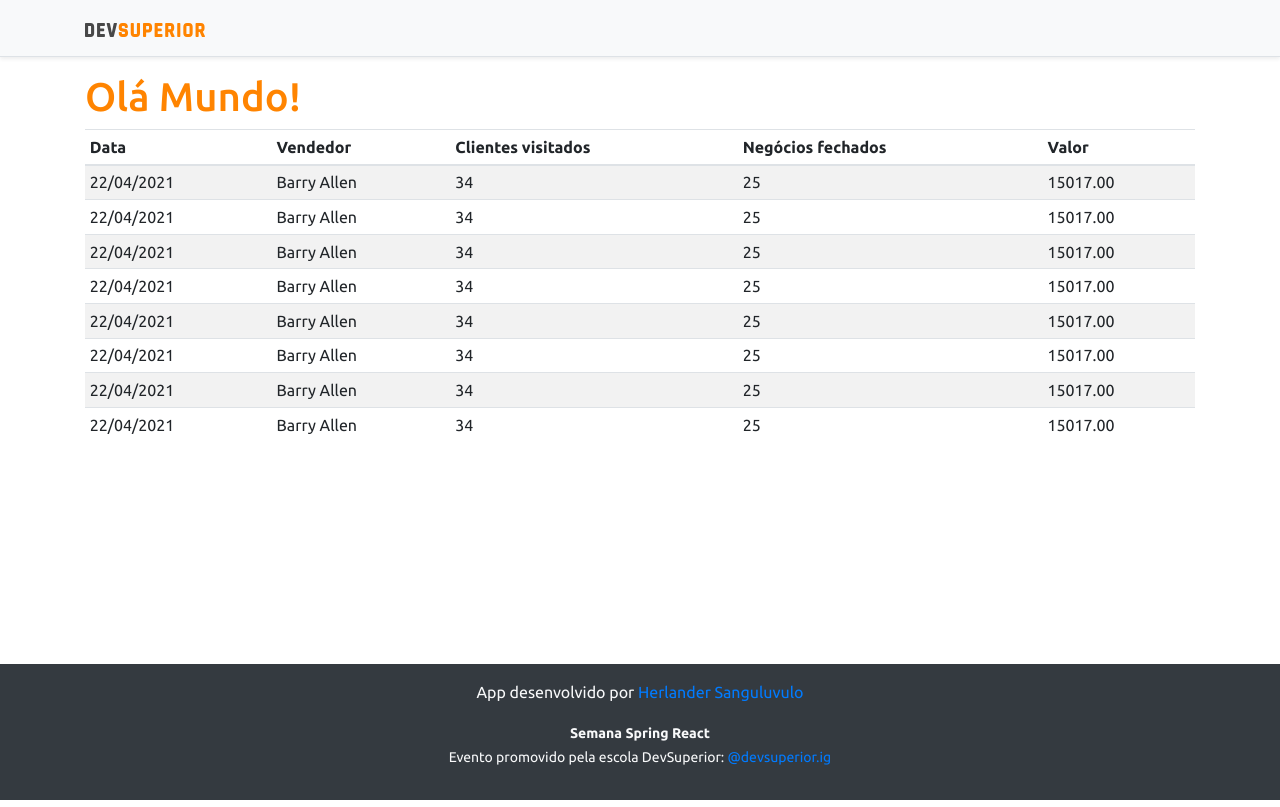
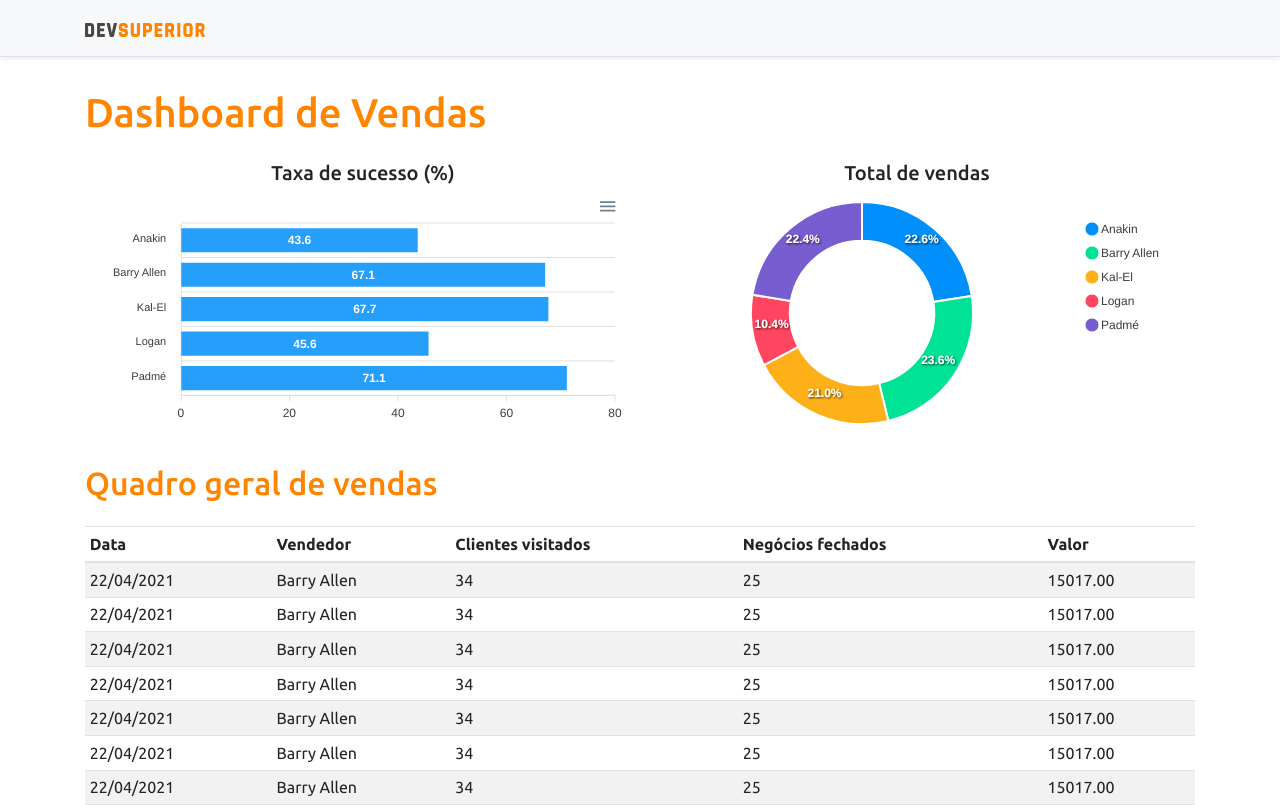
Before and after one commit to Herlander929/DevSuperiorReactSpring, a React (Create React App) app in the folder frontend/: page / in a window 1280 px wide. Shown: the top 807 px of the page. Built offline with nearby package versions, Linux system fonts and the light colour scheme.

Commit message:
Static Chart

```diff
--- a/frontend/package.json
+++ b/frontend/package.json
@@ -5,6 +5,7 @@
   "dependencies": {
     "3": "^2.1.0",
     "-": "0.0.1",
+    "@babel/core": "^7.14.0",
     "@testing-library/jest-dom": "^5.12.0",
     "@testing-library/react": "^11.2.6",
     "@testing-library/user-event": "^12.8.3",
@@ -12,10 +13,12 @@
     "@types/node": "^12.20.11",
     "@types/react": "^17.0.4",
     "@types/react-dom": "^17.0.3",
+    "apexcharts": "^3.26.1",
     "bootstrap": "^4.6.0",
     "jquery": "^1.9.1",
     "popper.js": "^1.16.1",
     "react": "^17.0.2",
+    "react-apexcharts": "^1.3.9",
     "react-dom": "^17.0.2",
     "react-scripts": "4.0.3",
     "typescript": "^4.2.4",
--- a/frontend/src/App.tsx
+++ b/frontend/src/App.tsx
@@ -1,13 +1,30 @@
 import NavBar from "components/NavBar";
 import Footer from "components/Footer";
 import DataTable from "components/DataTable";
-
+import BarChart from "components/BarChart";
+import DonutChart from "components/DonutChart";
 function App() {
   return (
     <>
     <NavBar/>
     <div className="container">
-      <h1 className = "text-primary" >Olá Mundo!</h1>
+      <h1 className = "text-primary py-3" >Dashboard de Vendas</h1>
+
+      <div className="row px-3">
+        <div className="col-sm-6">
+          <h5 className="text-center text-secundary">Taxa de sucesso (%)</h5>
+          <BarChart/>
+        </div>
+        <div className="col-sm-6">
+          <h5 className="text-center text-secundary">Total de vendas</h5>
+          <DonutChart/>
+        </div>
+      </div>
+
+      <div className="py-3">
+        <h2 className="text-primary">Quadro geral de vendas</h2>
+      </div>
+
       <DataTable/>
     </div>
     <Footer/>
--- /dev/null
+++ b/frontend/src/components/BarChart/index.tsx
@@ -0,0 +1,36 @@
+import Chart from 'react-apexcharts';
+
+function BarChart() {
+
+    const options = {
+        plotOptions: {
+            bar: {
+                horizontal: true,
+            }
+        },
+    };
+
+    const mockData = {
+        labels: {
+            categories: ['Anakin', 'Barry Allen', 'Kal-El', 'Logan', 'Padmé']
+        },
+        series: [
+            {
+                name: "% Sucesso",
+                data: [43.6, 67.1, 67.7, 45.6, 71.1]
+            }
+        ]
+    };
+
+    return (
+        <Chart
+            options={{ ...options, xaxis: mockData.labels }}
+            series ={mockData.series}
+            type="bar"
+            height= "240"
+        />
+
+    );
+  }
+
+  export default BarChart;
--- /dev/null
+++ b/frontend/src/components/DonutChart/index.tsx
@@ -0,0 +1,27 @@
+import Chart from 'react-apexcharts';
+
+function DonutChart() {
+
+    const mockData = {
+        series: [477138, 499928, 444867, 220426, 473088],
+        labels: ['Anakin', 'Barry Allen', 'Kal-El', 'Logan', 'Padmé']
+    }
+
+    const options = {
+        legend: {
+            show: true
+        }
+    }
+
+    return (
+        <Chart
+            options={{ ...options, labels: mockData.labels }}
+            series ={mockData.series}
+            type="donut"
+            height= "240"
+        />
+
+    );
+  }
+
+  export default DonutChart;
```
Also changed, not shown: 1 other file (tests, documents, lock files or other folders).
